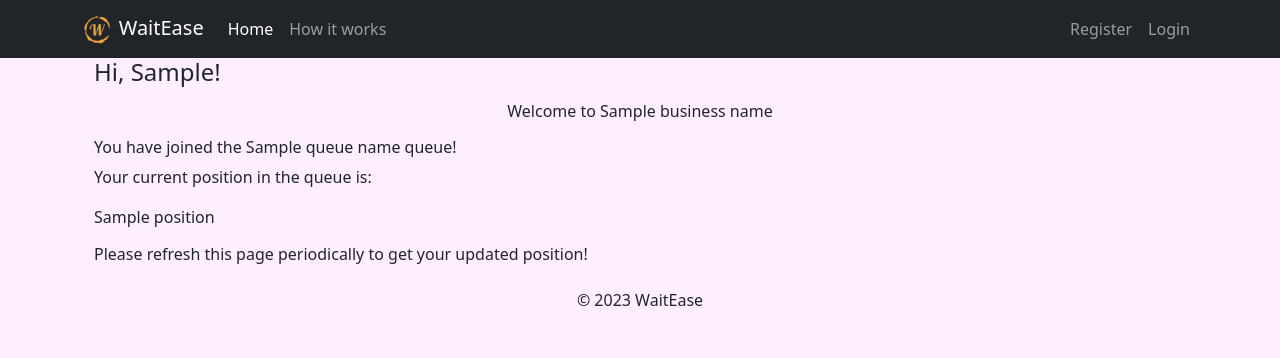
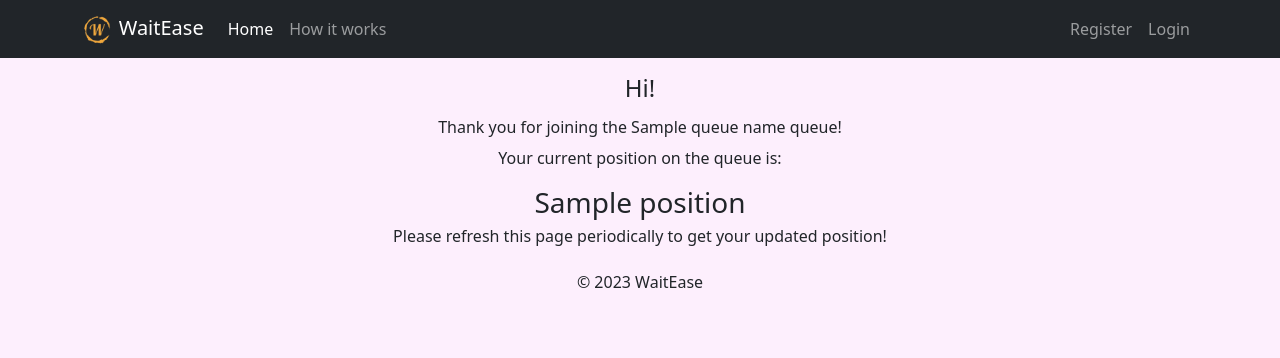
Before and after one commit to kenneth-alt/wait-ease-v1, a Flask app: template templates/queue_status.html in a window 1280 px wide. Shown: the top 358 px of the page. Run offline with Flask 3, Linux system fonts and the light colour scheme; the template is opened without the code that fills it: most values are stand-ins (such as "Sample title", 1, 10 or a date in 2020); some libraries are stand-ins or nearby versions.

Commit message:
update queue_status

```diff
--- a/templates/queue_status.html
+++ b/templates/queue_status.html
@@ -2,15 +2,14 @@
 
 {% block body %}
 
-<div class="container">
+<div class="container text-center">
   {% if error %}
     <p>{{ error }}</p>
   {% else %}
-  <h4>Hi, {{ first_name }}!</h4>
-  <h6 class="text-center my-3">Welcome to {{ business_name }}</h6>
-  <h6>You have joined the {{ queue_name }} queue!</h6>
-  <p>Your current position in the queue is: </p>
-    <p>{{ position }}</p>
+  <h4 class="my-3">Hi!</h4>
+  <h6>Thank you for joining the {{ queue_name }} queue!</h6>
+  <p>Your current position on the queue is: </p>
+    <h3>{{ position }}</h3>
   <h6>Please refresh this page periodically to get your updated position!</h6>
   {% endif %}
 </div>
```
